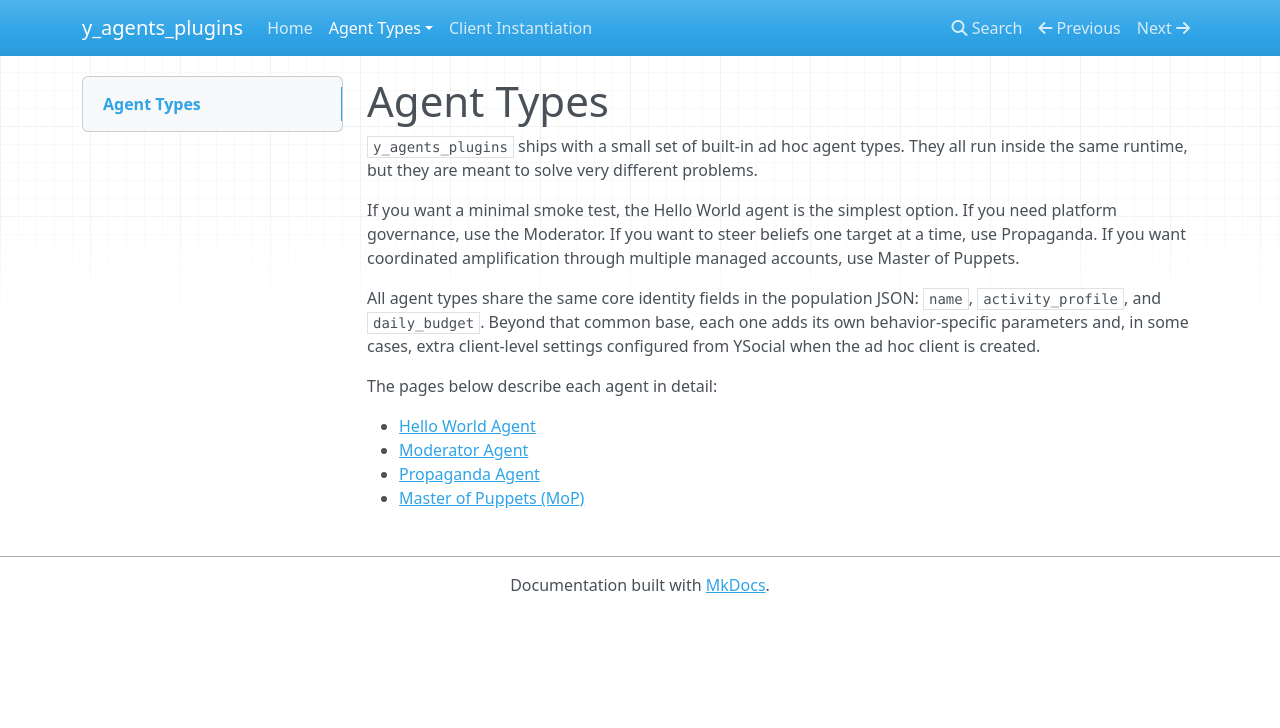
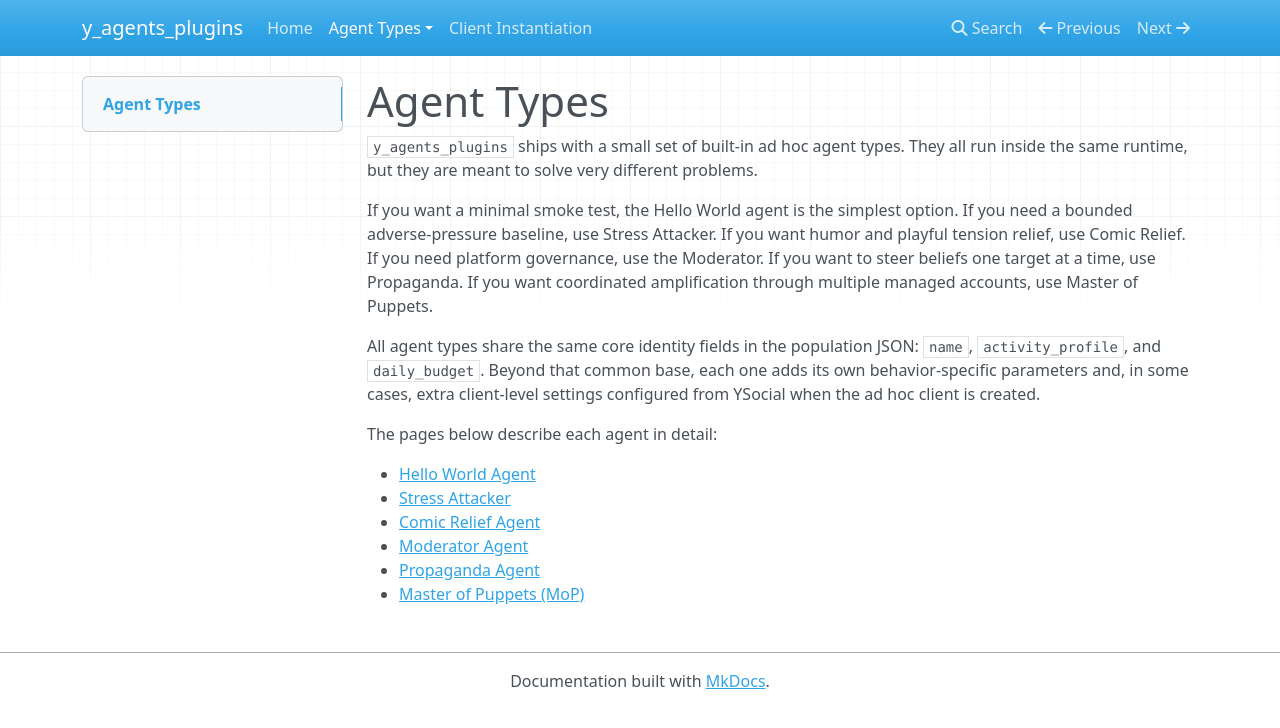
Before and after one commit to YSocialTwin/y_agents_plugins, an MkDocs documentation site: the page built from docs/agent-types.md, in a window 1280 px wide. Shown: the top 728 px of the page. Built offline with MkDocs 1.6.1, drawn with Linux system fonts in a browser that asks for light colours; nearby versions of some CDN libraries.

Commit message:
Document new ad hoc agents

```diff
--- a/docs/agent-types.md
+++ b/docs/agent-types.md
@@ -2,13 +2,15 @@
 
 `y_agents_plugins` ships with a small set of built-in ad hoc agent types. They all run inside the same runtime, but they are meant to solve very different problems.
 
-If you want a minimal smoke test, the Hello World agent is the simplest option. If you need platform governance, use the Moderator. If you want to steer beliefs one target at a time, use Propaganda. If you want coordinated amplification through multiple managed accounts, use Master of Puppets.
+If you want a minimal smoke test, the Hello World agent is the simplest option. If you need a bounded adverse-pressure baseline, use Stress Attacker. If you want humor and playful tension relief, use Comic Relief. If you need platform governance, use the Moderator. If you want to steer beliefs one target at a time, use Propaganda. If you want coordinated amplification through multiple managed accounts, use Master of Puppets.
 
 All agent types share the same core identity fields in the population JSON: `name`, `activity_profile`, and `daily_budget`. Beyond that common base, each one adds its own behavior-specific parameters and, in some cases, extra client-level settings configured from YSocial when the ad hoc client is created.
 
 The pages below describe each agent in detail:
 
 - [Hello World Agent](hello-world-agent.md)
+- [Stress Attacker](stress-attacker-agent.md)
+- [Comic Relief Agent](comic-relief-agent.md)
 - [Moderator Agent](moderator-agent.md)
 - [Propaganda Agent](propaganda-agent.md)
 - [Master of Puppets (MoP)](master-of-puppets-agent.md)
--- a/mkdocs.yml
+++ b/mkdocs.yml
@@ -8,6 +8,8 @@ nav:
   - Agent Types:
       - Overview: agent-types.md
       - Hello World Agent: hello-world-agent.md
+      - Stress Attacker: stress-attacker-agent.md
+      - Comic Relief Agent: comic-relief-agent.md
       - Moderator Agent: moderator-agent.md
       - Propaganda Agent: propaganda-agent.md
       - Master of Puppets: master-of-puppets-agent.md
```
Also changed, not shown: docs/comic-relief-agent.md (added, +31 -0 lines), docs/stress-attacker-agent.md (added, +36 -0 lines).
